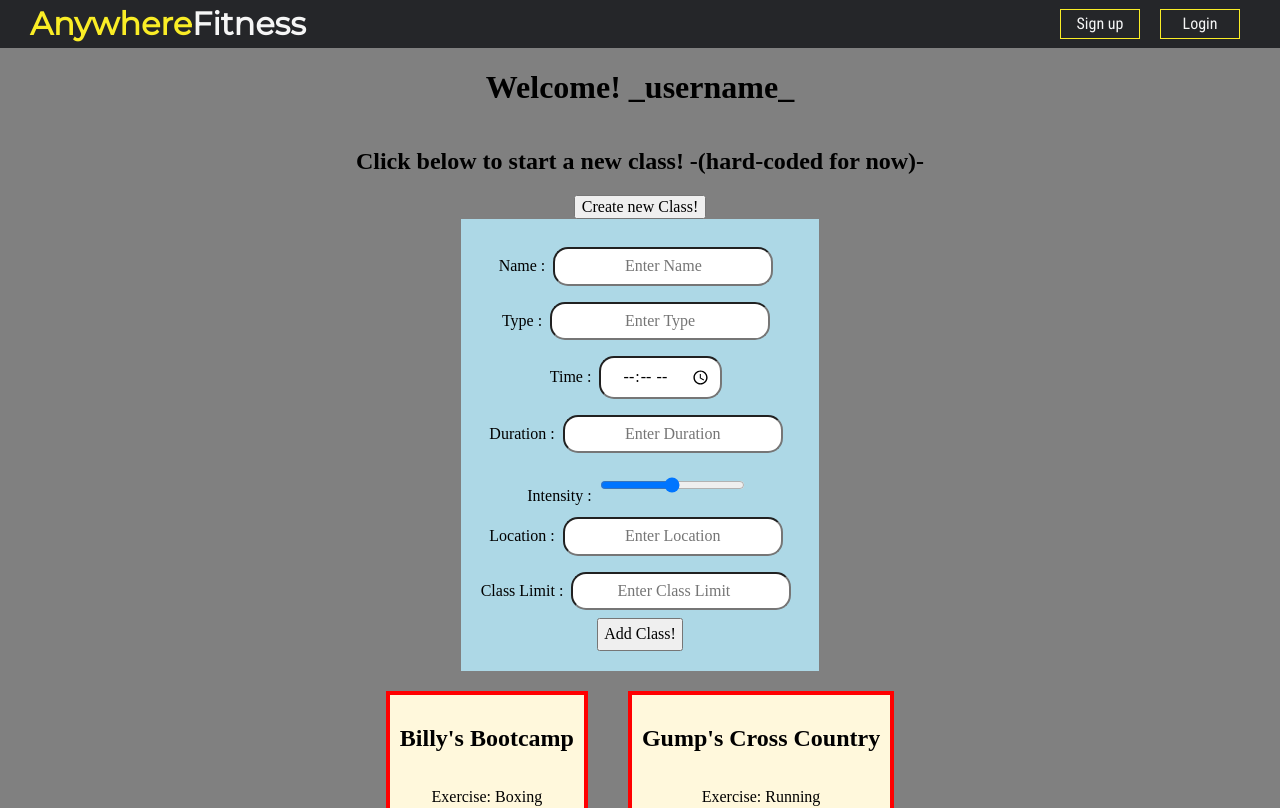
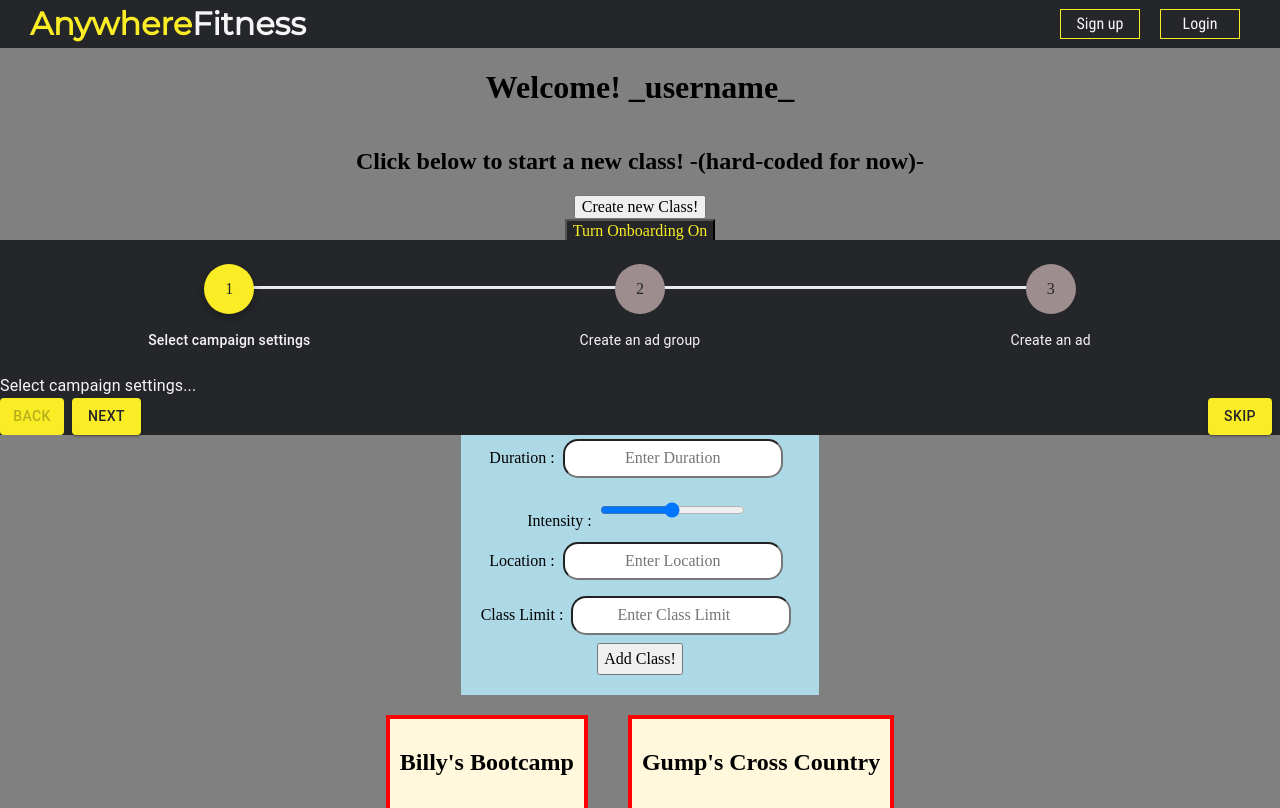
Before and after one commit to anywhere-fitness-tt2/Front-end, a React (Create React App) app in the folder anywhere-fitness/: page /instructor-profile/1 in a window 1280 px wide. Shown: the top 808 px of the page. Built offline with nearby package versions, Linux system fonts and the light colour scheme; sample sign-in values are in the browser's storage.

Commit message:
Onboarding on Instructor page

```diff
--- a/anywhere-fitness/src/components/InstructorProfile.js
+++ b/anywhere-fitness/src/components/InstructorProfile.js
@@ -6,6 +6,8 @@ import axiosAuth from '../utils/axiosWithAuth';
 import InstructorClassCard from './InstructorClassCard';
 import InstructorEditClass from './InstructorEditClass';
 import ClassForm from './ClassForm';
+
+import CustomizedSteppers from '../components/Onboarding';
 
 const initialWorkouts = [
   {
@@ -72,6 +74,12 @@ const InstructorProfile = (props) => {
   const [isEditing, setIsEditing] = useState(false);
   const [workoutToEdit, setWorkoutToEdit] = useState('');
 
+   //turn onboarding On and Off.
+   const [displayOnboard, setDisplayOnboard] = useState(true);
+   const onboardSwitch = () => {
+     setDisplayOnboard(!displayOnboard)
+   };
+
   // Will render upcoming classes by instructor id
   // useEffect(() => {
 
@@ -112,11 +120,17 @@ const InstructorProfile = (props) => {
   };
 
   return (
+    <>
+      {displayOnboard && <CustomizedSteppers onboardSwitch={onboardSwitch} />}
       <StyledInstructorProfile>
         <h1>Welcome! _username_</h1>
         <h2>Click below to start a new class! -(hard-coded for now)-</h2>
         {/* add Link and Route to button | match url/ user id /"new Event"? or w/e endpoint is called */}
         <button className='formBtn'>Create new Class!</button>
+        <button onClick={onboardSwitch} style={{
+          color:'#FAED26',
+          backgroundColor:'#252629'
+        }}>Turn Onboarding On</button>
         <ClassForm
           formValues={formValues}
           handleChange={handleChange}
@@ -146,6 +160,7 @@ const InstructorProfile = (props) => {
           )}
         </div>
       </StyledInstructorProfile>
+    </>
   );
 };
 
```
Lines whose indentation alone changed are shown as unchanged.
